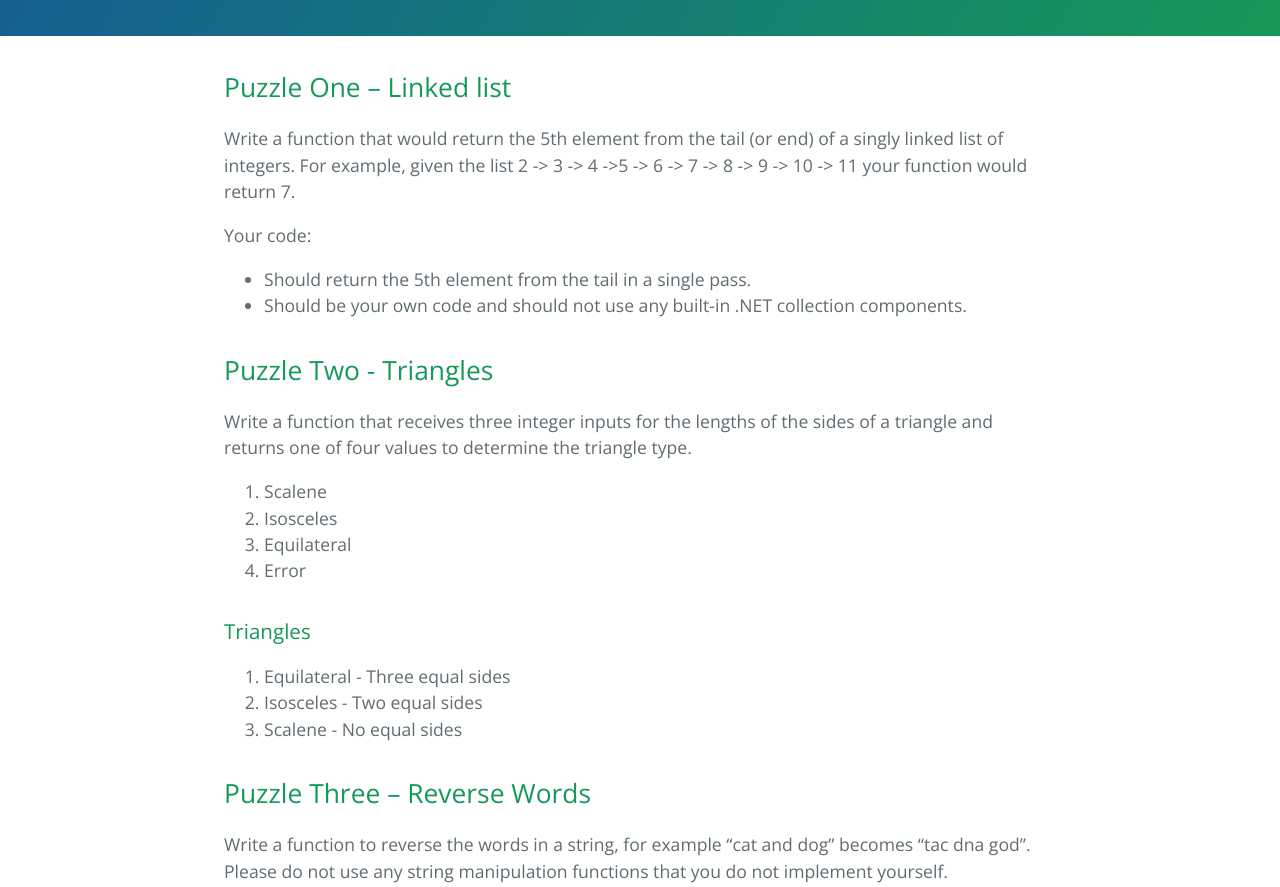
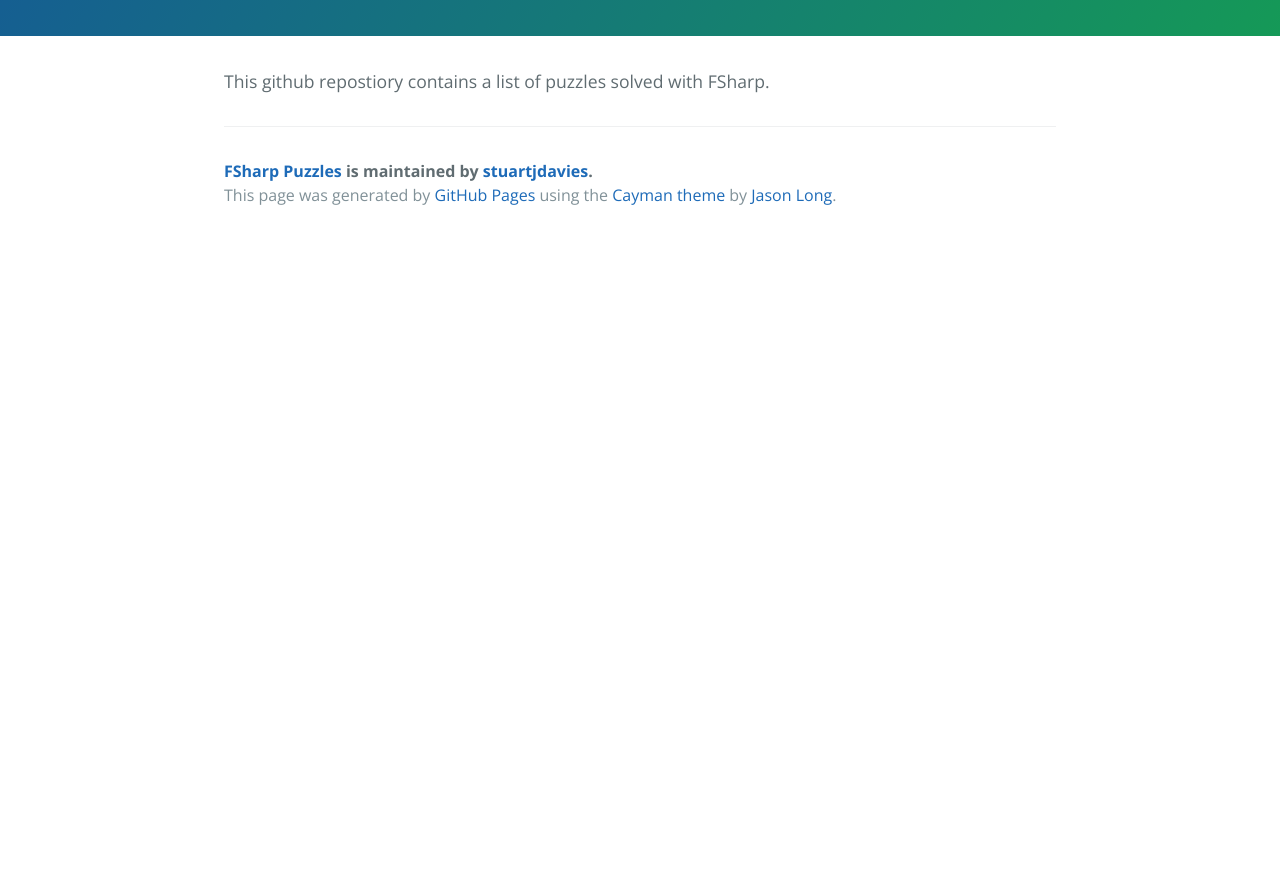
Before and after one commit to stuartjdavies/FSharp.Puzzles, a plain HTML site: page index.html in a window 1280 px wide. Shown: the part 300-1187 px from the top of the page. After the commit the page ends 800 px from the top, so only its background shows below. Drawn offline with nearby package versions, Linux system fonts and the light colour scheme.

Commit message:
Create gh-pages branch via GitHub

```diff
--- a/index.html
+++ b/index.html
@@ -19,45 +19,7 @@
     </section>
 
     <section class="main-content">
-      <h2>
-<a id="puzzle-one--linked-list" class="anchor" href="#puzzle-one--linked-list" aria-hidden="true"><span class="octicon octicon-link"></span></a>Puzzle One – Linked list</h2>
-
-<p>Write a function that would return the 5th element from the tail (or end) of a singly linked list of integers.
-For example, given the list 2 -&gt; 3 -&gt; 4 -&gt;5 -&gt; 6 -&gt; 7 -&gt; 8 -&gt; 9 -&gt; 10 -&gt; 11 your function would return 7.</p>
-
-<p>Your code:</p>
-
-<ul>
-<li>Should return the 5th element from the tail in a single pass.</li>
-<li>Should be your own code and should not use any built-in .NET collection components.</li>
-</ul>
-
-<h2>
-<a id="puzzle-two---triangles" class="anchor" href="#puzzle-two---triangles" aria-hidden="true"><span class="octicon octicon-link"></span></a>Puzzle Two - Triangles</h2>
-
-<p>Write a function that receives three integer inputs for the lengths of the sides of a triangle and returns one of four values to determine the triangle type.</p>
-
-<ol>
-<li>Scalene</li>
-<li>Isosceles</li>
-<li>Equilateral</li>
-<li>Error</li>
-</ol>
-
-<h3>
-<a id="triangles" class="anchor" href="#triangles" aria-hidden="true"><span class="octicon octicon-link"></span></a>Triangles</h3>
-
-<ol>
-<li>Equilateral - Three equal sides</li>
-<li>Isosceles - Two equal sides</li>
-<li>Scalene - No equal sides</li>
-</ol>
-
-<h2>
-<a id="puzzle-three--reverse-words" class="anchor" href="#puzzle-three--reverse-words" aria-hidden="true"><span class="octicon octicon-link"></span></a>Puzzle Three – Reverse Words</h2>
-
-<p>Write a function to reverse the words in a string, for example “cat and dog” becomes “tac dna god”.
-Please do not use any string manipulation functions that you do not implement yourself.</p>
+      <p>This github repostiory contains a list of puzzles solved with FSharp.</p>
 
       <footer class="site-footer">
         <span class="site-footer-owner"><a href="https://github.com/stuartjdavies/FSharp.Puzzles">FSharp Puzzles</a> is maintained by <a href="https://github.com/stuartjdavies">stuartjdavies</a>.</span>
--- a/params.json
+++ b/params.json
@@ -1 +1 @@
-{"name":"FSharp Puzzles","tagline":"","body":"## Puzzle One – Linked list\r\n\r\nWrite a function that would return the 5th element from the tail (or end) of a singly linked list of integers.\r\nFor example, given the list 2 -> 3 -> 4 ->5 -> 6 -> 7 -> 8 -> 9 -> 10 -> 11 your function would return 7.\r\n\r\nYour code:\r\n* Should return the 5th element from the tail in a single pass.\r\n* Should be your own code and should not use any built-in .NET collection components.\r\n\r\n## Puzzle Two - Triangles\r\n\r\nWrite a function that receives three integer inputs for the lengths of the sides of a triangle and returns one of four values to determine the triangle type.\r\n\r\n1. Scalene\r\n2. Isosceles\r\n3. Equilateral\r\n4. Error\r\n\r\n### Triangles\r\n\r\n1. Equilateral - Three equal sides\r\n2. Isosceles - Two equal sides\r\n3. Scalene - No equal sides\r\n\r\n## Puzzle Three – Reverse Words\r\n\r\nWrite a function to reverse the words in a string, for example “cat and dog” becomes “tac dna god”.\r\nPlease do not use any string manipulation functions that you do not implement yourself.\r\n","google":"","note":"Don't delete this file! It's used internally to help with page regeneration."}
+{"name":"FSharp Puzzles","tagline":"","body":"This github repostiory contains a list of puzzles solved with FSharp.\r\n","google":"","note":"Don't delete this file! It's used internally to help with page regeneration."}
```
